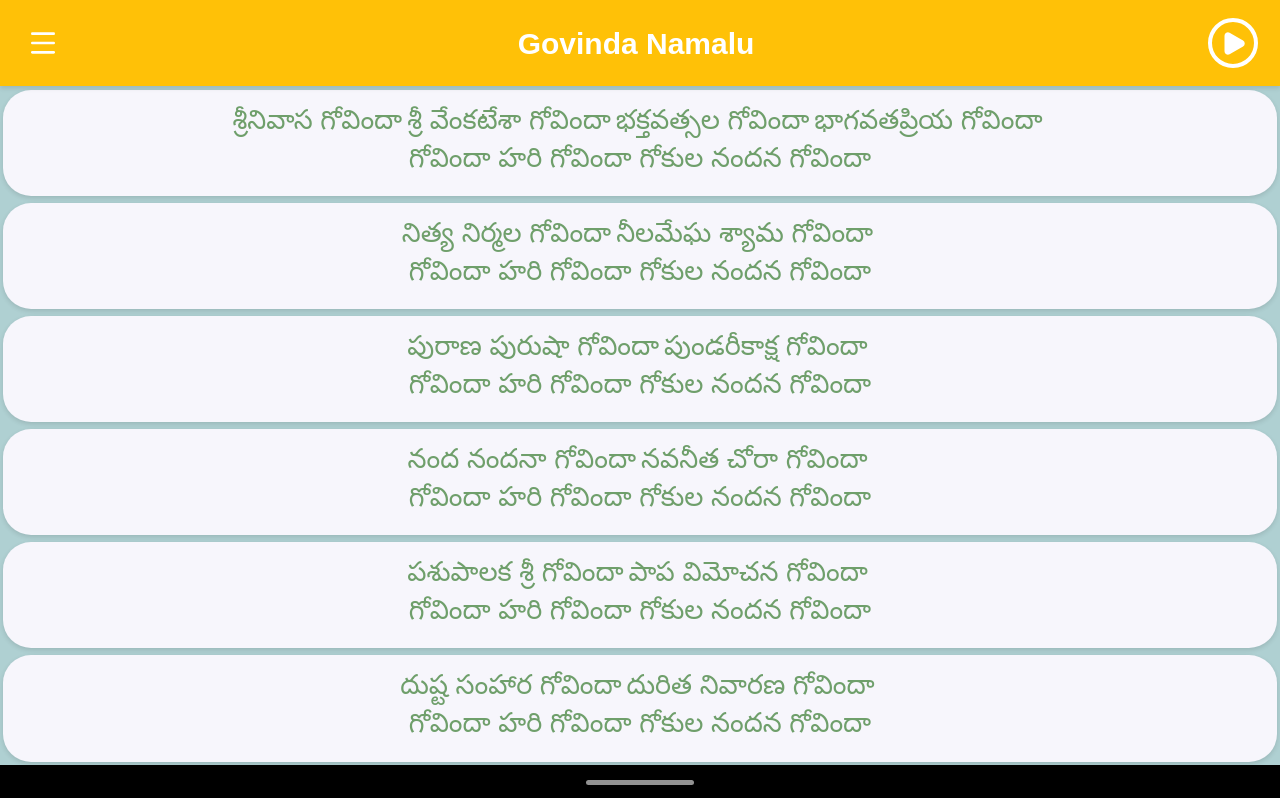
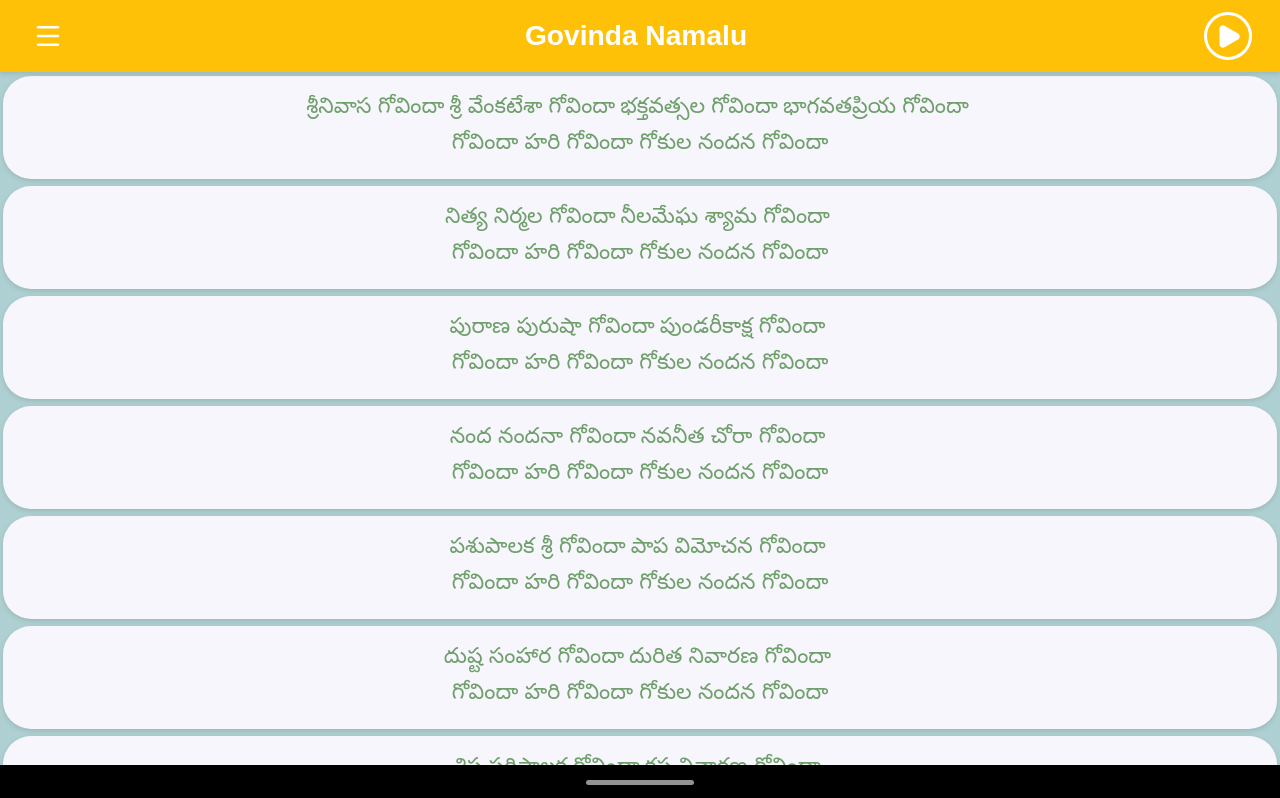
Before and after one commit to karampudijanardhan/Govindha-Namalu, a React (Vite) app: page / in a window 1280 px wide. Shown: the top 798 px of the page. Built offline with nearby package versions, Linux system fonts and the light colour scheme.

Commit message:
Update Govinda Namalu app

```diff
--- a/src/index.css
+++ b/src/index.css
@@ -617,3 +617,149 @@ body {
     font-size: 20px;
   }
 }
+
+/* =========================================
+   RESPONSIVE TELUGU LYRICS FONT
+========================================= */
+
+/* Desktop and large screens */
+.names-lines,
+.chorus-line {
+  font-size: clamp(17px, 2.2vw, 22px);
+  line-height: 1.5;
+  overflow-wrap: break-word;
+}
+
+/* Tablets and mobile screens */
+@media (max-width: 600px) {
+  .names-lines,
+  .chorus-line {
+    font-size: clamp(16px, 3.5vw, 19px);
+    line-height: 1.5;
+  }
+
+  .lyrics-card {
+    padding: 14px 12px;
+  }
+}
+
+/* Small Android phones */
+@media (max-width: 380px) {
+  .names-lines,
+  .chorus-line {
+    font-size: 15px;
+    line-height: 1.5;
+  }
+
+  .lyrics-card {
+    padding: 12px 9px;
+  }
+}
+
+/* Very short screens */
+@media (max-height: 600px) {
+  .names-lines,
+  .chorus-line {
+    font-size: 15px;
+    line-height: 1.4;
+  }
+}
+
+/* =========================================
+   RESPONSIVE APP HEADER
+========================================= */
+
+.app-header {
+  height: clamp(58px, 9dvh, 76px);
+  min-height: 58px;
+  padding: 0 clamp(8px, 3vw, 24px);
+  gap: clamp(5px, 1.5vw, 14px);
+}
+
+.app-header h1 {
+  min-width: 0;
+  flex: 1;
+  font-size: clamp(16px, 2.5vw, 26px);
+  line-height: 1.2;
+  overflow: hidden;
+  text-overflow: ellipsis;
+  white-space: nowrap;
+}
+
+.menu-button svg {
+  width: clamp(23px, 3vw, 30px);
+  height: clamp(23px, 3vw, 30px);
+}
+
+.circle-control {
+  width: clamp(38px, 6vw, 48px);
+  height: clamp(38px, 6vw, 48px);
+  border-width: 3px;
+}
+
+/* =========================================
+   RESPONSIVE STATUS BAR
+========================================= */
+
+.status-bar {
+  height: clamp(40px, 7dvh, 65px);
+  padding: 0 clamp(10px, 4vw, 40px);
+  font-size: clamp(13px, 2vw, 20px);
+  gap: 6px;
+}
+
+.status-center {
+  font-size: clamp(12px, 1.8vw, 18px);
+}
+
+.status-right {
+  font-size: clamp(11px, 1.7vw, 17px);
+}
+
+/* =========================================
+   SMALL MOBILE SCREENS
+========================================= */
+
+@media (max-width: 380px) {
+  .app-header {
+    height: 56px;
+    min-height: 56px;
+    padding: 0 7px;
+    gap: 5px;
+  }
+
+  .app-header h1 {
+    font-size: 15px;
+  }
+
+  .menu-button svg {
+    width: 23px;
+    height: 23px;
+  }
+
+  .circle-control {
+    width: 36px;
+    height: 36px;
+    border-width: 2px;
+  }
+
+  .status-bar {
+    height: 38px;
+    padding: 0 8px;
+  }
+}
+
+/* =========================================
+   TABLETS AND LARGE SCREENS
+========================================= */
+
+@media (min-width: 768px) {
+  .app-header {
+    padding-left: 28px;
+    padding-right: 28px;
+  }
+
+  .app-header h1 {
+    font-size: clamp(22px, 2.2vw, 30px);
+  }
+}
```
